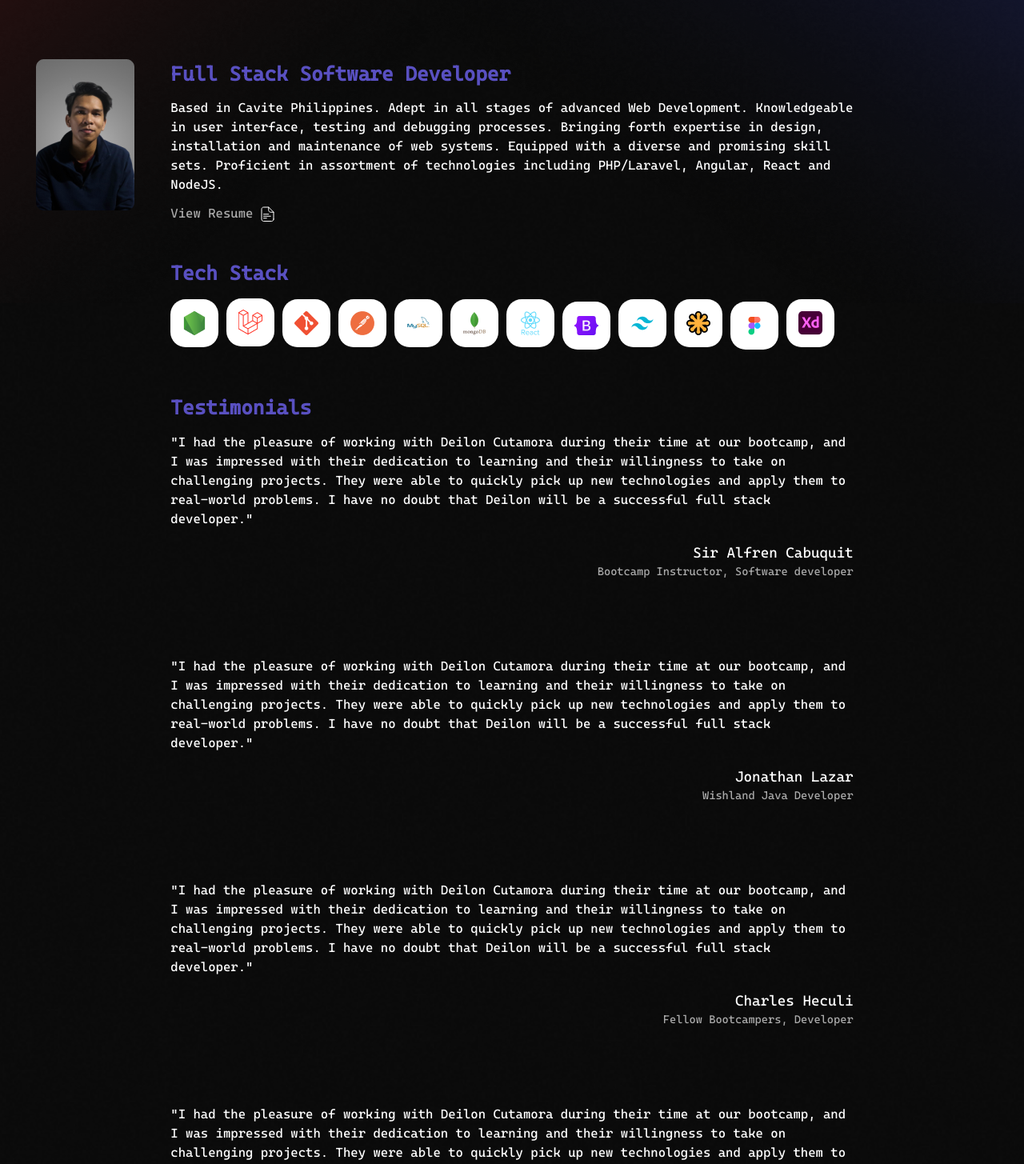
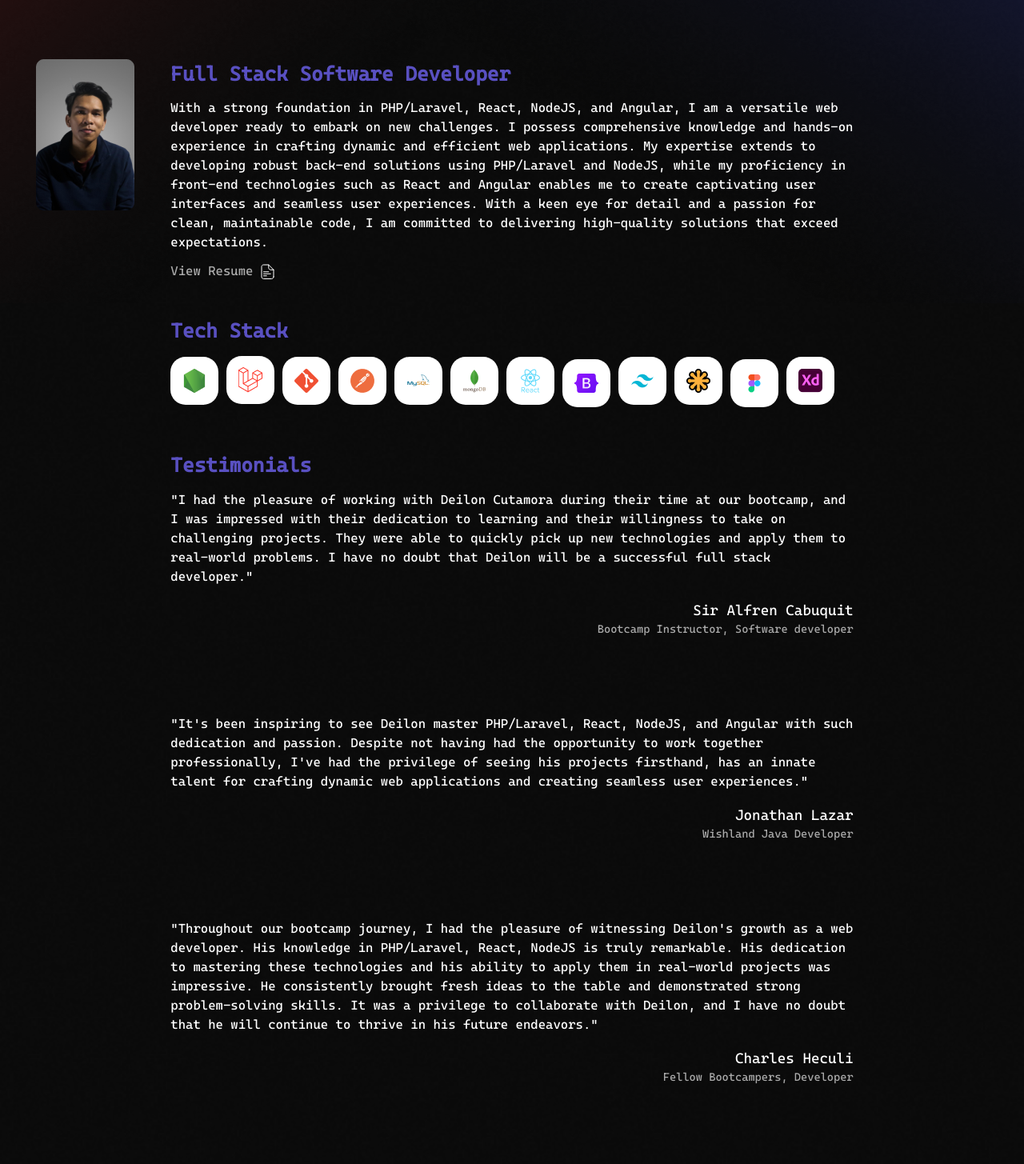
Before and after one commit to deilon/deicutamora-react, a React (Create React App) app: page /about in a window 1280 px wide. Shown: the part 100-1555 px from the top of the page at 80% size. Built offline with nearby package versions, Linux system fonts and the light colour scheme.

Commit message:
Update about page

```diff
--- a/src/components/About/About.js
+++ b/src/components/About/About.js
@@ -11,7 +11,7 @@ const about = () => {
             </div>
             <div className="w-full lg:px-0 lg:w-8/12">
                 <h1 className="section-title text-xl text-deepBlue font-semibold mb-3">Full Stack Software Developer</h1>
-                <p className="text-base">Based in Cavite Philippines. Adept in all stages of advanced Web Development. Knowledgeable in user interface, testing and debugging processes. Bringing forth expertise in design, installation and maintenance of web systems. Equipped with a diverse and promising skill sets. Proficient in assortment of technologies including PHP/Laravel, Angular, React and NodeJS.</p>
+                <p className="text-base">With a strong foundation in PHP/Laravel, React, NodeJS, and Angular, I am a versatile web developer ready to embark on new challenges. I possess comprehensive knowledge and hands-on experience in crafting dynamic and efficient web applications. My expertise extends to developing robust back-end solutions using PHP/Laravel and NodeJS, while my proficiency in front-end technologies such as React and Angular enables me to create captivating user interfaces and seamless user experiences. With a keen eye for detail and a passion for clean, maintainable code, I am committed to delivering high-quality solutions that exceed expectations.</p>
                 <a href="#" className="inline-block mt-3 text-mutedWhite hover:text-customWhite">View Resume <img src="../assets/resume-icon.svg" className="inline-block"></img></a>
             </div>
         </div>
@@ -20,7 +20,7 @@ const about = () => {
             <img src="../assets/me.png" className="w-1/2 mx-auto mb-5"></img>
             <div className="mt-10">
                 <h1 className="section-title text-center text-xl text-deepBlue font-semibold mb-3">Full Stack Software Developer</h1>
-                <p className="text-base">Based in Cavite Philippines. Adept in all stages of advanced Web Development. Knowledgeable in user interface, testing and debugging processes. Bringing forth expertise in design, installation and maintenance of web systems. Equipped with a diverse and promising skill sets. Proficient in assortment of technologies including PHP/Laravel, Angular, React and NodeJS.</p>
+                <p className="text-base">With a strong foundation in PHP/Laravel, React, NodeJS, and Angular, I am a versatile web developer ready to embark on new challenges. I possess comprehensive knowledge and hands-on experience in crafting dynamic and efficient web applications. My expertise extends to developing robust back-end solutions using PHP/Laravel and NodeJS, while my proficiency in front-end technologies such as React and Angular enables me to create captivating user interfaces and seamless user experiences. With a keen eye for detail and a passion for clean, maintainable code, I am committed to delivering high-quality solutions that exceed expectations.</p>
                 <a href="#" className="inline-block mt-3 text-mutedWhite hover:text-customWhite">View Resume <img src="../assets/resume-icon.svg" className="inline-block"></img></a>
             </div>
         </div>
@@ -53,22 +53,38 @@ const about = () => {
             <div className="w-full lg:w-8/12 lg:mx-auto">
                 <h1 className="section-title text-xl text-deepBlue font-semibold mb-3">Testimonials</h1>
                 <div className="testimonial-item mb-24">
-                    <p className="text-base mb-4">"I had the pleasure of working with Deilon Cutamora during their time at our bootcamp, and I was impressed with their dedication to learning and their willingness to take on challenging projects. They were able to quickly pick up new technologies and apply them to real-world problems. I have no doubt that Deilon will be a successful full stack developer."</p>
+                    <p className="text-base mb-4">"I had the pleasure of working with Deilon Cutamora during their time at our bootcamp, and I was impressed with
+                        their dedication to learning and their willingness to take on challenging projects. They were able to quickly pick up new technologies and
+                        apply them to real-world problems. I have no doubt that Deilon will be a successful full stack developer."
+                    </p>
                     <span className="block text-end text-lg">Sir Alfren Cabuquit</span>
                     <span className="block text-end text-sm text-mutedWhite">Bootcamp Instructor, Software developer</span>
                 </div>
                 <div className="testimonial-item mb-24">
-                    <p className="text-base mb-4">"I had the pleasure of working with Deilon Cutamora during their time at our bootcamp, and I was impressed with their dedication to learning and their willingness to take on challenging projects. They were able to quickly pick up new technologies and apply them to real-world problems. I have no doubt that Deilon will be a successful full stack developer."</p>
+                    <p className="text-base mb-4">"It's been inspiring to see Deilon master PHP/Laravel, React, NodeJS, and Angular with such dedication and passion.
+                        Despite not having had the opportunity to work together professionally, I've had the privilege of seeing his projects firsthand,
+                        has an innate talent for crafting dynamic web applications and creating seamless user experiences."
+                    </p>
                     <span className="block text-end text-lg">Jonathan Lazar</span>
                     <span className="block text-end text-sm text-mutedWhite">Wishland Java Developer</span>
                 </div>
                 <div className="testimonial-item mb-24">
-                    <p className="text-base mb-4">"I had the pleasure of working with Deilon Cutamora during their time at our bootcamp, and I was impressed with their dedication to learning and their willingness to take on challenging projects. They were able to quickly pick up new technologies and apply them to real-world problems. I have no doubt that Deilon will be a successful full stack developer."</p>
+                    <p className="text-base mb-4">"Throughout our bootcamp journey, I had the pleasure of witnessing Deilon's growth as a web developer.
+                        His knowledge in PHP/Laravel, React, NodeJS is truly remarkable. His dedication to mastering these technologies
+                        and his ability to apply them in real-world projects was impressive. He consistently brought fresh ideas to the table and demonstrated
+                        strong problem-solving skills. It was a privilege to collaborate with Deilon, and I have no doubt that he will continue to thrive
+                        in his future endeavors."
+                    </p>
                     <span className="block text-end text-lg">Charles Heculi</span>
                     <span className="block text-end text-sm text-mutedWhite">Fellow Bootcampers, Developer</span>
                 </div>
                 <div className="testimonial-item mb-24">
-                    <p className="text-base mb-4">"I had the pleasure of working with Deilon Cutamora during their time at our bootcamp, and I was impressed with their dedication to learning and their willingness to take on challenging projects. They were able to quickly pick up new technologies and apply them to real-world problems. I have no doubt that Deilon will be a successful full stack developer."</p>
+                    <p className="text-base mb-4">"Deilon was an invaluable team member during our bootcamp. His proficiency in PHP/Laravel, React, NodeJS played
+                        a vital role in the success of our group projects. Deilon was always ready to lend a helping hand, offering insightful solutions and
+                        contributing to the overall development process. His strong work ethic and collaborative spirit made our team dynamic and efficient.
+                        I'm grateful to have had Deilon as a fellow bootcamper, and I'm confident that his skills and determination will take him far in his
+                        web development career"
+                    </p>
                     <span className="block text-end text-lg">Bryle Gregorio</span>
                     <span className="block text-end text-sm text-mutedWhite">Fellow Bootcampers, Developer</span>
                 </div>
--- a/src/components/Nav.js
+++ b/src/components/Nav.js
@@ -38,6 +38,7 @@ const Nav = () => {
                 <a href="/" className="hover:text-customWhite">Home</a>
                 <a href="/about" className="hover:text-customWhite">About</a>
                 <a href="/projects" className="hover:text-customWhite">Projects</a>
+                <a href="/certificates" className="hover:text-customWhite">Certificates</a>
                 <a href="/contact" className="hover:text-customWhite">Contact</a>
             </div>
         </div>
```
